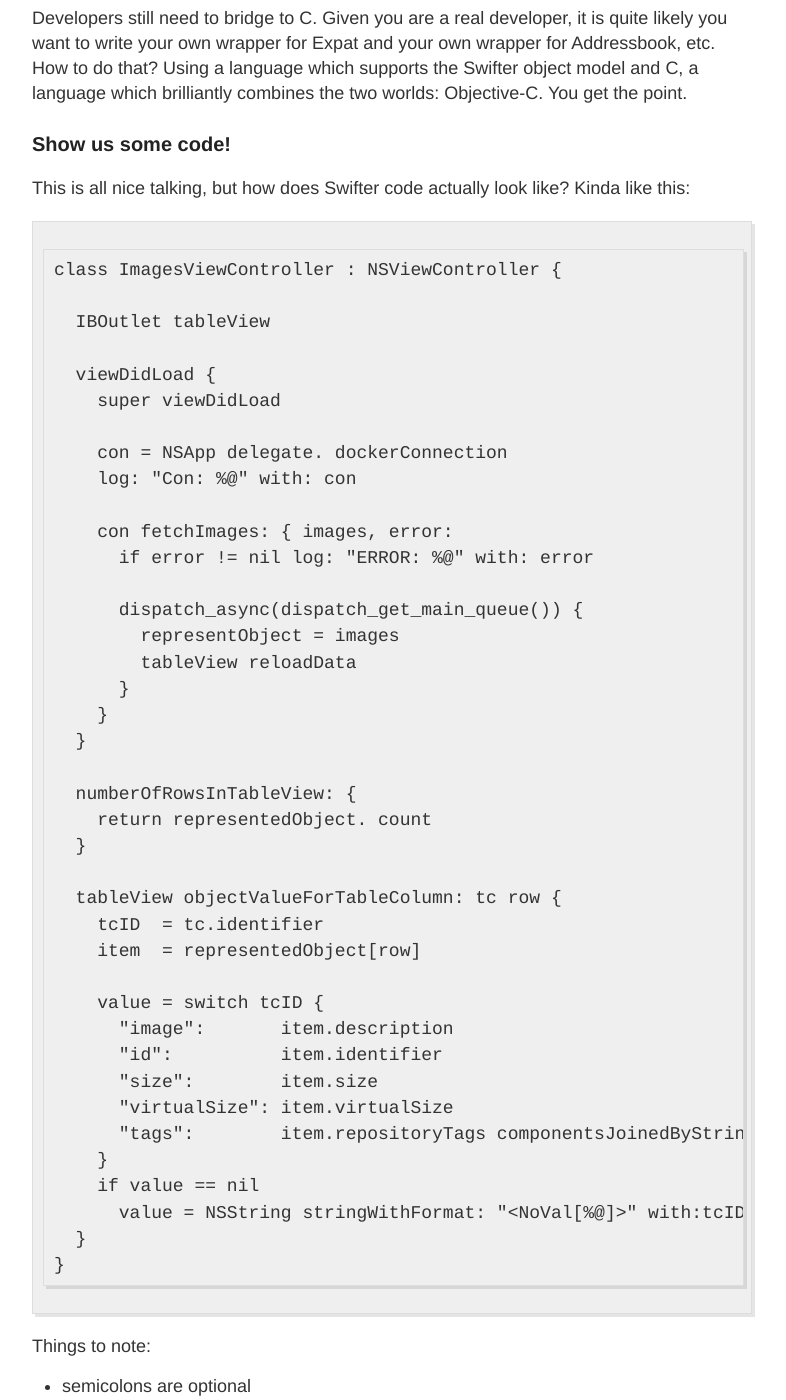
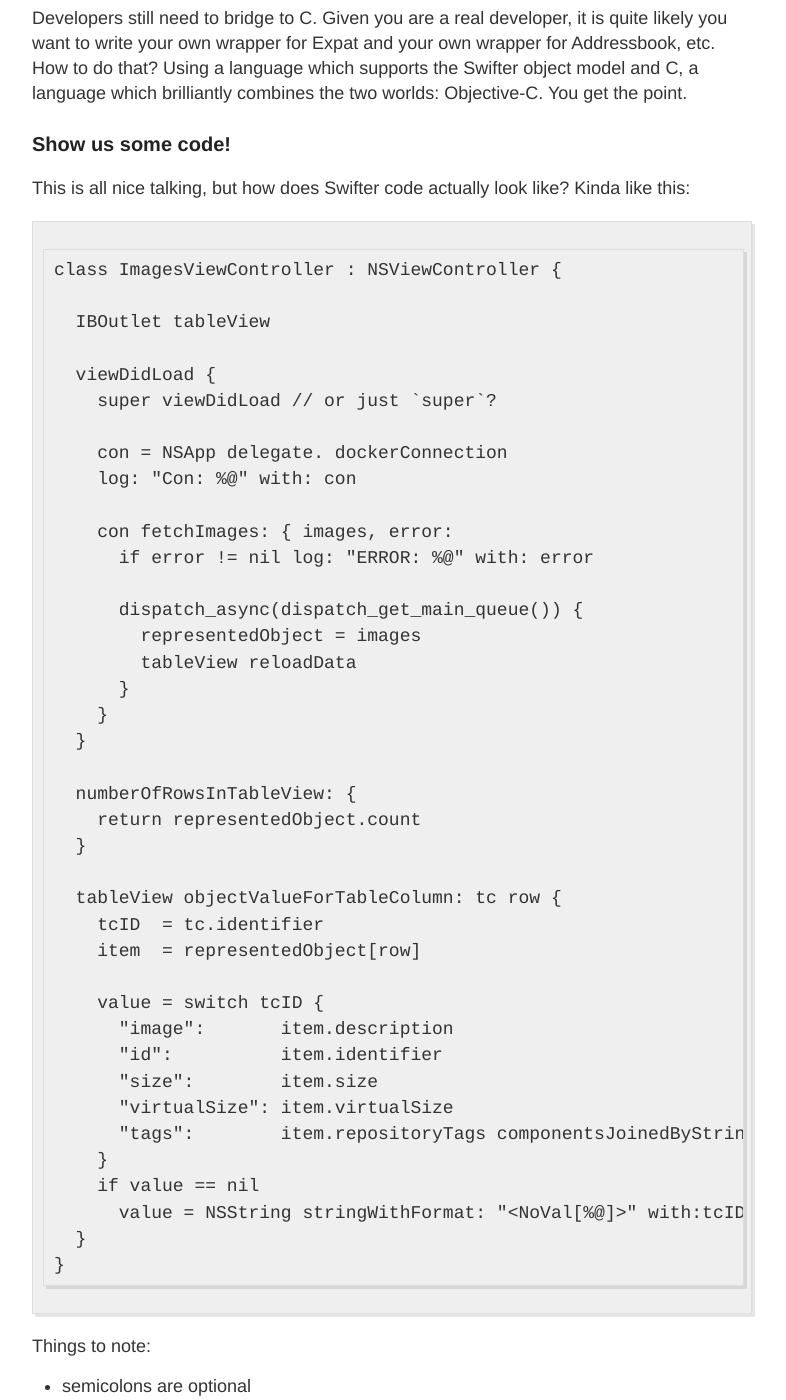
Before and after one commit to AlwaysRightInstitute/alwaysrightinstitute.github.io, a Jekyll site: the page built from _posts/2015-09-07-swifter-design.md, in a window 1280 px wide and 1400 px high, scrolled down 1827 px. Shown: the whole window, without its empty margins (248-1034 px from the left). Built offline with Jekyll 4.4.1, drawn with Linux system fonts in a browser that asks for light colours; some of the changed text lies outside the part shown.

Commit message:
Fixed bugs, added super w/o message

```diff
--- a/_posts/2015-09-07-swifter-design.md
+++ b/_posts/2015-09-07-swifter-design.md
@@ -99,7 +99,7 @@
       IBOutlet tableView
 
       viewDidLoad {
-        super viewDidLoad
+        super viewDidLoad // or just `super`?
 
         con = NSApp delegate. dockerConnection
         log: "Con: %@" with: con
@@ -108,14 +108,14 @@
           if error != nil log: "ERROR: %@" with: error
 
           dispatch_async(dispatch_get_main_queue()) {
-            representObject = images
+            representedObject = images
             tableView reloadData
           }
         }
       }
 
       numberOfRowsInTableView: {
-        return representedObject. count
+        return representedObject.count
       }
 
       tableView objectValueForTableColumn: tc row {
@@ -145,6 +145,9 @@
 - default arguments names (the `row` part of the selector in the last method becomes the local variable name)
 - all variables are `id`, so blocks are Swift like simple
 - return value of a method is the last expression
+- `super` could also do a lot of implicit stuff. If you don't specify an
+  explicit method to call, it could automatically call _cmd - with the same
+  arguments specified (as this is quite common ...)
 
 ### Looking for a job?
 
```
